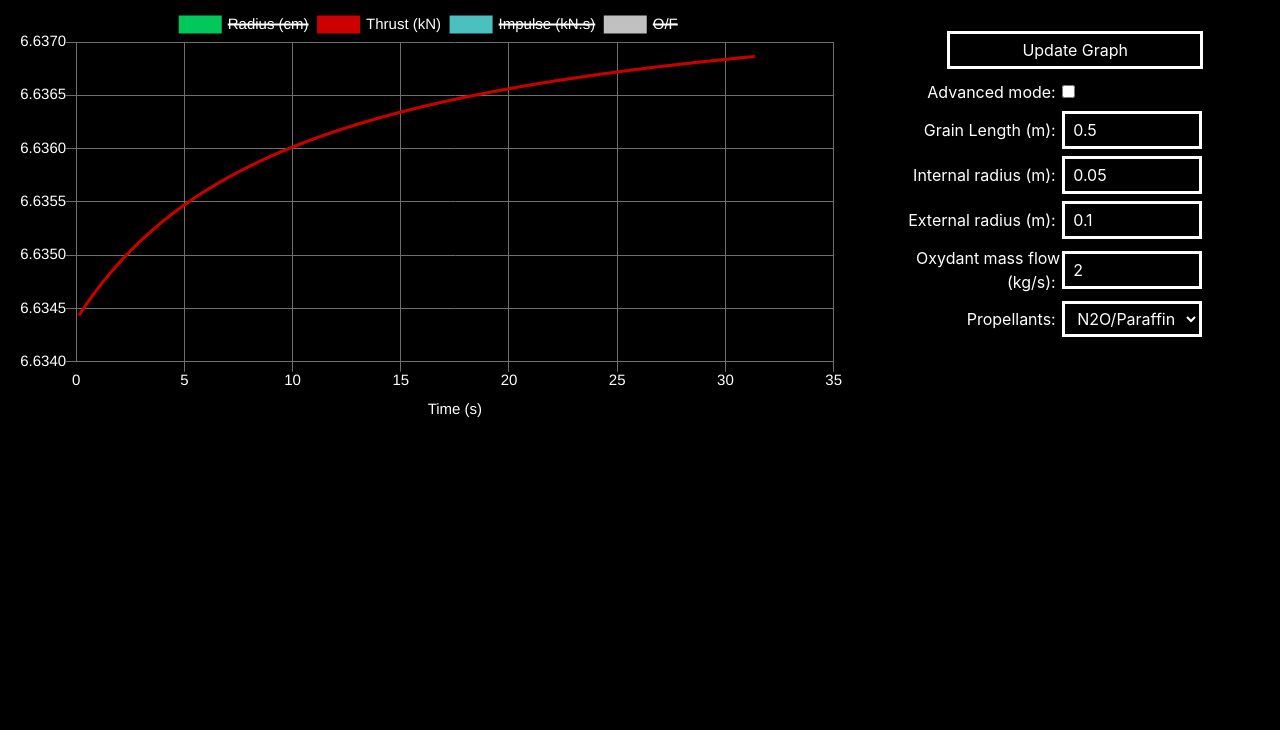
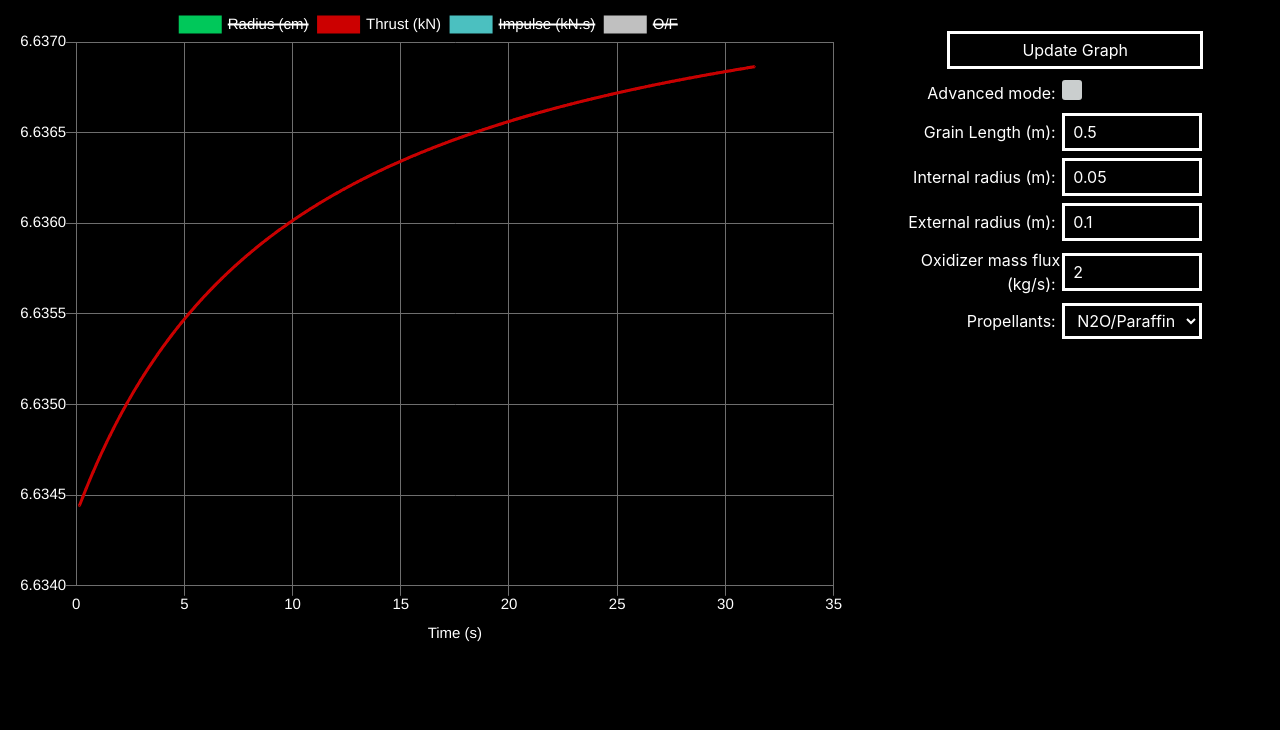
Before and after one commit to Alexsimulation/hybrid_sim, a plain HTML site: page index.html in a window 1280 px wide. Shown: the part 70-800 px from the top of the page. Drawn offline with nearby package versions, Linux system fonts and the light colour scheme.

Commit message:
Add files via upload

```diff
--- a/index.html
+++ b/index.html
@@ -72,6 +72,7 @@
                 },
                 options: {
                     responsive: true,
+                    maintainAspectRatio: false,
                     scales: {
                         xAxes: [{
                             scaleLabel: {
@@ -148,28 +149,29 @@
                 </tr>
                 <tr>
                     <td align="right">Advanced mode:&nbsp</td>
-                    <td align="left"><input id = "adv_in" type="checkbox" name="adv_in" /></td>
+                    <td align="left"><input class="checkmark" id = "adv_in" type="checkbox" name="adv_in" /></td>
                 </tr>
                 <tr>
                     <td align="right">Grain Length (m):&nbsp</td>
-                    <td align="left"><input class="field" id = "gl_in" type="number" name="len_in" step = 0.01 value=0.5 /></td>
+                    <td align="left"><input class="field" id = "gl_in" type="number" name="len_in" min=0.01 step = 0.01 value=0.5 /></td>
                 </tr>
                 <tr>
                     <td align="right">Internal radius (m):&nbsp</td>
-                    <td align="left"><input class="field" id = "ri_in" type="number" name="ri_in" step = 0.01 value=0.05 /></td>
+                    <td align="left"><input class="field" id = "ri_in" type="number" name="ri_in" min=0.005  step = 0.005 value=0.05 /></td>
                 </tr>
                 <tr>
                     <td align="right">External radius (m):&nbsp</td>
-                    <td align="left"><input class="field" id = "re_in" type="number" name="re_in" step = 0.01 value=0.1 /></td>
+                    <td align="left"><input class="field" id = "re_in" type="number" name="re_in" min=0.005  step = 0.005 value=0.1 /></td>
                 </tr>
                 <tr>
-                    <td align="right">Oxydant mass flow (kg/s):&nbsp</td>
-                    <td align="left"><input class="field" id = "mo_in" type="number" name="mox_in" step = 0.01 value=2 /></td>
+                    <td align="right">Oxidizer mass flux (kg/s):&nbsp</td>
+                    <td align="left"><input class="field" id = "mo_in" type="number" name="mox_in" min=0.01 step = 0.01 value=2 /></td>
                 </tr>
                 <tr>
                     <td align="right">Propellants:&nbsp</td>
                     <td align="left"><select class="field" name="pr_in" id="pr_in" value="N2O/Paraffin">
                         <option value="N2O/Paraffin">N2O/Paraffin</option>
+                        <option value="LOX/Paraffin">LOX/Paraffin</option>
                     </select></td>
                 </tr>
                 <tr id="a_tr" style="display: none;" >
--- a/main.js
+++ b/main.js
@@ -1,5 +1,10 @@
-function ISP_F(x) {
-    let pns = [-0.0016, 0.0585, -0.8467, 6.0614, -23.0533, 58.0331, 179.7000];
+function ISP_F(x,props) {
+    let pns = [0, 0, 0, 0, 0, 0, 0];
+    if (props == 'N2O/Paraffin') {
+        pns = [-0.0016, 0.0585, -0.8467, 6.0614, -23.0533, 58.0331, 179.7000];
+    } else if (props == 'LOX/Paraffin') {
+        pns = [-0.0011, 0.0791, -1.8579, 20.4487, -114.4732, 296.5522, 69.1333];
+    }
     let ISP = 0;
     let i = pns.length;
     while (i >= 1) {
@@ -8,8 +13,8 @@ function ISP_F(x) {
     }
     return ISP;
 }
-function T_F(m1,m2,x1){
-    let T_1 = (m1+m2)*ISP_F(x1)*9.81;
+function T_F(m1,m2,x1,props){
+    let T_1 = (m1+m2)*ISP_F(x1,props)*9.81;
     return T_1;
 }
 function get_rho(fuels) {
@@ -30,7 +35,7 @@ export function get_results(L,ri,re,m_dot_ox,propellants,a,n) {
     let r_dot = a*Math.pow(Gox,n);
     let m_dot_fuel = rho_fuel*L*Math.PI*(2*r*r_dot + dt*dt*r_dot*r_dot);
     let of = m_dot_ox/m_dot_fuel;
-    let T = T_F(m_dot_ox,m_dot_fuel,of);
+    let T = T_F(m_dot_ox,m_dot_fuel,of,propellants);
     let I = 0;
 
     let radius_data = [];
@@ -46,7 +51,7 @@ export function get_results(L,ri,re,m_dot_ox,propellants,a,n) {
         r = r + r_dot*dt;
         m_dot_fuel = rho_fuel*L*Math.PI*(2*r*r_dot + dt*r_dot*r_dot);
         of = m_dot_ox/m_dot_fuel;
-        T = T_F(m_dot_ox,m_dot_fuel,of);
+        T = T_F(m_dot_ox,m_dot_fuel,of,propellants);
         I = I + T*dt;
         t = t + dt;
 
--- a/visual.css
+++ b/visual.css
@@ -6,6 +6,7 @@ body {
 .mycontainer {
     position: absolute;
     width: 65%;
+    height: 80%;
     top: 8%;
     margin: 1%;
     background-color: rgba(0,0,0,0);
@@ -15,11 +16,13 @@ body {
 .myheader {
     position: absolute;
     width: 100%;
+    height: 8%;
     margin: 0px;
     top: 0px;
     background-color: #A52A2A;
     color: white;
     font-size: 40px;
+    font-size: 5vh;
 }
 
 .mydiv {
@@ -65,3 +68,27 @@ body {
     border-collapse:separate;
     border-spacing:0 5px;
 }
+
+/*Checkbox edit*/
+.checkmark {
+    -webkit-appearance: none;
+	background-color: #fafafa;
+	border: 10px solid #cacece;
+	box-shadow: 0 1px 2px rgba(0,0,0,0.05), inset 0px -15px 10px -12px rgba(0,0,0,0.05);
+	padding: 9px;
+	border-radius: 3px;
+	display: inline-block;
+	position: relative;
+}
+.checkmark:active, .checkmark:checked:active {
+	box-shadow: 0 1px 2px rgba(0,0,0,0.05), inset 0px 1px 3px rgba(0,0,0,0.1);
+}
+.checkmark:checked {
+	background-color: #A52A2A;
+	border: 10px solid #adb8c0;
+	box-shadow: 0 1px 2px rgba(0,0,0,0.05), inset 0px -15px 10px -12px rgba(0,0,0,0.05), inset 15px 10px -12px rgba(255,255,255,0.1);
+	border-color: #A52A2A;
+}
+.checkmark:checked:after {
+    border-color: #A52A2A;
+}
```
